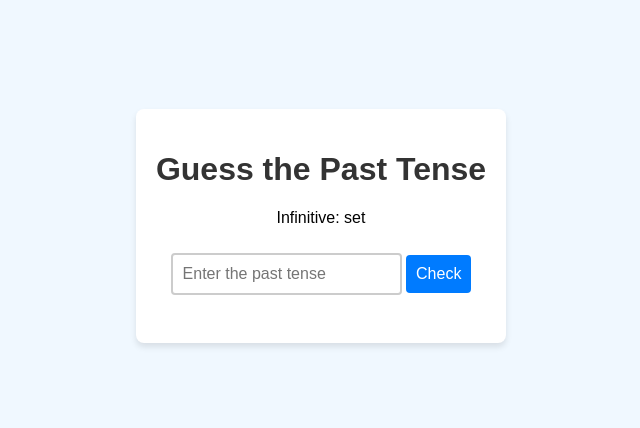
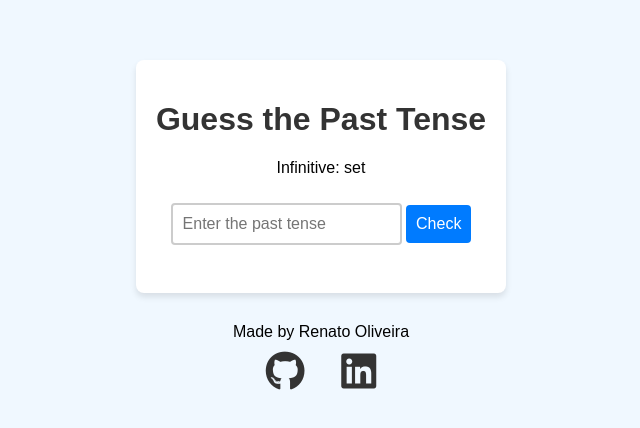
Before and after one commit to renatog17/GuessthePastTense, a plain HTML site: page index.html in a window 1280 px wide. Shown: the part 174-602 px from the top of the page, without its empty margins (319-959 px from the left). Drawn offline with Linux system fonts and the light colour scheme.

Commit message:
footer added

```diff
--- a/index.html
+++ b/index.html
@@ -5,6 +5,7 @@
   <meta charset="UTF-8">
   <meta name="viewport" content="width=device-width, initial-scale=1.0">
   <link rel="stylesheet" href="style.css">
+  <link href="https://cdnjs.cloudflare.com/ajax/libs/font-awesome/6.0.0-beta3/css/all.min.css" rel="stylesheet">
   <title>Irregular Verbs Game</title>
 </head>
 <body>
@@ -15,6 +16,17 @@
     <button id="check">Check</button>
     <p id="feedback"></p>
   </div>
+
+  <div class="footer">
+    <p>Made by Renato Oliveira</p>
+    <a href="https://github.com/renatog17" target="_blank">
+      <i class="fab fa-github" style="font-size: 40px;"></i>
+    </a>
+    <a href="https://www.linkedin.com/in/renato-oliveira-9575781b9/" target="_blank">
+      <i class="fab fa-linkedin" style="font-size: 40px;"></i>
+    </a>
+  </div>
+
   <script src="script.js"></script>
 </body>
 </html>
--- a/style.css
+++ b/style.css
@@ -6,6 +6,7 @@ body {
   align-items: center;
   height: 100vh;
   margin: 0;
+  flex-direction: column;
 }
 
 .game-container {
@@ -58,3 +59,24 @@ body {
   font-size: 18px;
   font-weight: bold;
 }
+
+.footer {
+  text-align: center;
+  margin-top: 20px;
+}
+
+.footer a {
+  margin: 0 15px;
+  text-decoration: none;
+  color: #333;
+  font-size: 24px;
+}
+
+.footer a:hover {
+  color: #007bff;
+}
+
+.footer p {
+  margin: 10px 0;
+  font-size: 16px;
+}
```
Lines whose indentation alone changed are shown as unchanged.
